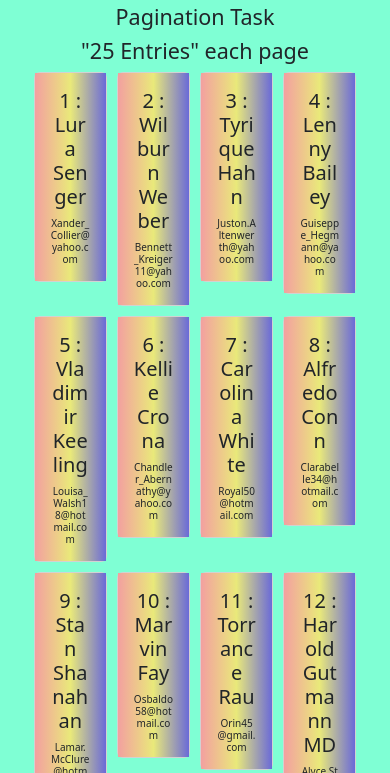
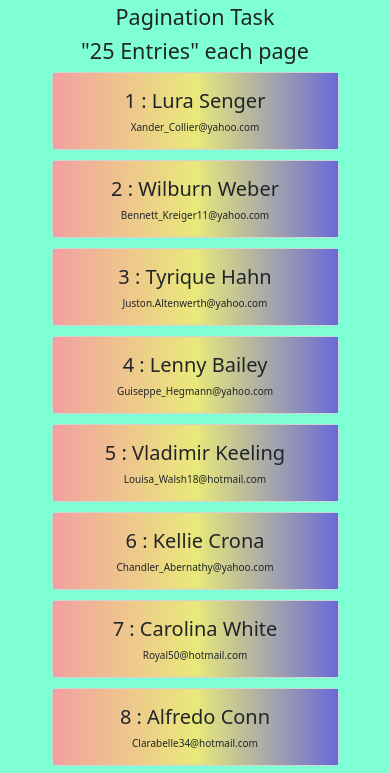
Before and after one commit to DevAdvait/Day-15-Task-1, a plain HTML site: page index.html in a window 390 px wide. Shown: the part 37-810 px from the top of the page. Drawn offline with nearby package versions, Linux system fonts and the light colour scheme.

Commit message:
Update style.css

```diff
--- a/style.css
+++ b/style.css
@@ -36,3 +36,17 @@
 .pagination-div {
   margin-top: 2rem;
 }
+
+@media only screen and (max-width:768px){
+  .user-data{
+    display: flex;
+    flex-direction: column;
+  }
+  .card-div{
+    width: 100%;
+  }
+  .pagination-div div{
+    width: 100%;
+
+  }
+}
```
